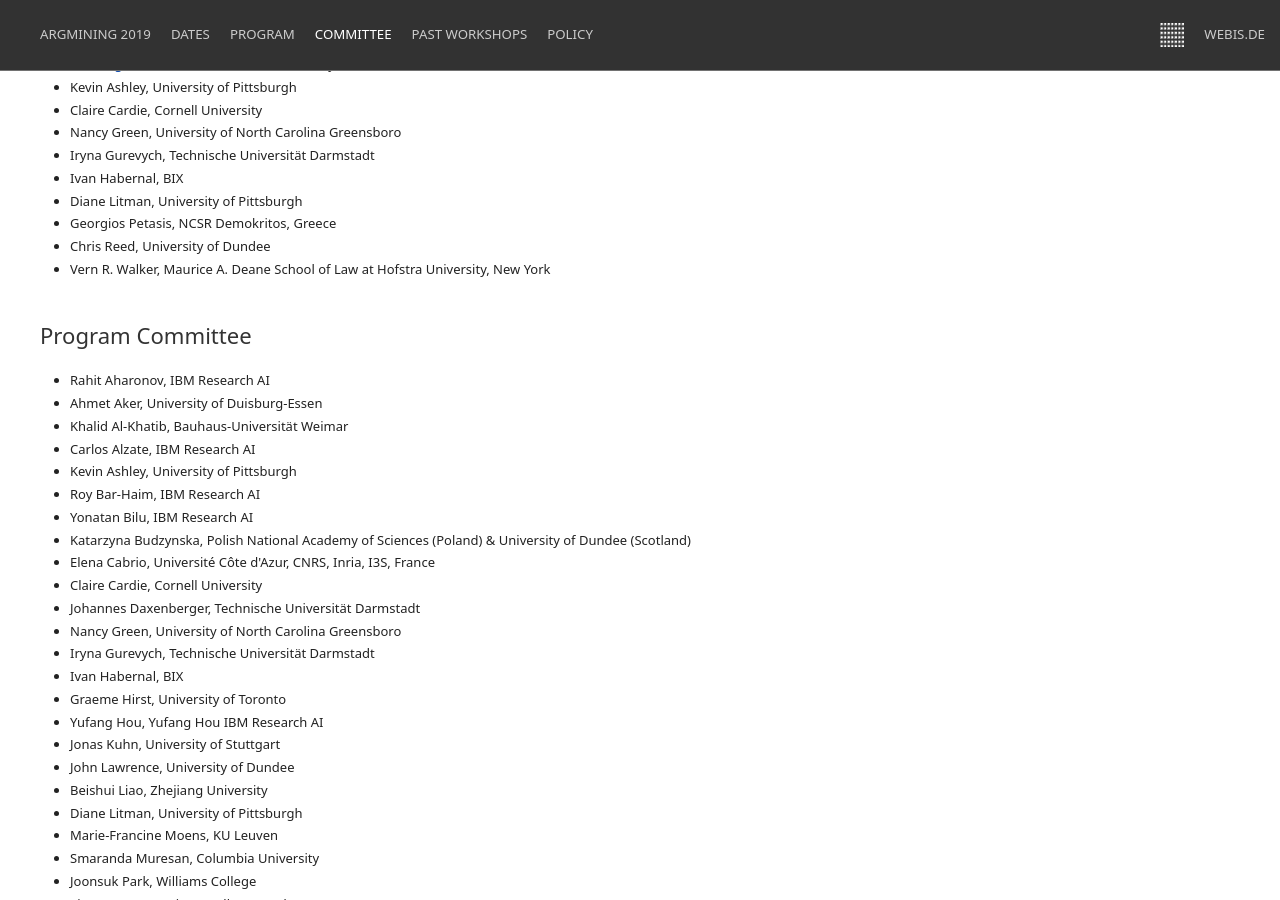
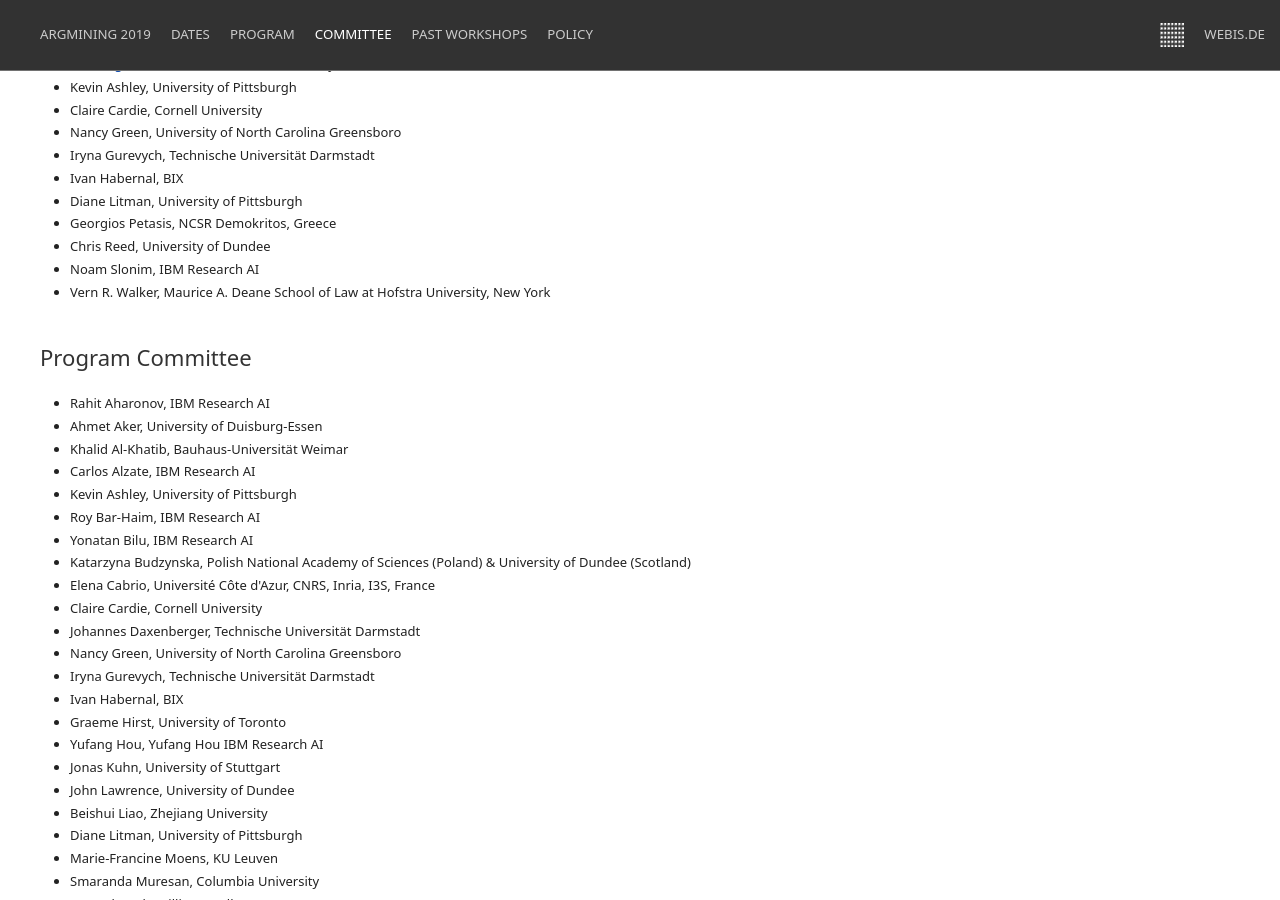
Before and after one commit to argmining19-webis-de/argmining19-webis-de.github.io, a Jekyll site: the page built from organizing-committee.html, in a window 1280 px wide and 900 px high, scrolled down 457 px. Built offline with Jekyll 4.4.1, drawn with Linux system fonts in a browser that asks for light colours; some of the changed text lies outside the part shown.

Commit message:
updated landing page and committee

```diff
--- a/organizing-committee.html
+++ b/organizing-committee.html
@@ -20,25 +20,13 @@ description: Committee
             <li>Ivan Habernal, BIX</li>
             <li>Diane Litman, University of Pittsburgh</li>
             <li>Georgios Petasis, NCSR Demokritos, Greece</li>
+
             <li>Chris Reed, University of Dundee</li>
+            <li>Noam Slonim, IBM Research AI</li>
             <li>Vern R. Walker,	Maurice A. Deane School of Law at Hofstra University, New York</li>
         </ul>
         <h2>Program Committee</h2>
         <ul>
-
-
-
-
-
-
-
-
-
-
-
-
-
-
             <li>Rahit Aharonov, IBM Research AI</li>
             <li>Ahmet Aker, University of Duisburg-Essen</li>
             <li>Khalid Al-Khatib, Bauhaus-Universität Weimar</li>
@@ -72,6 +60,7 @@ description: Committee
             <li>Ariel Rosenfeld, Bar-Ilan University, Israel</li>
             <li>Patrick Saint-Dizier, IRIT-CNRS</li>
             <li>Jodi Schneider, University of Illinois at Urbana-Champaign</li>
+            <li>Noam Slonim, IBM Research AI</li>
             <li>Christian Stab,	Technische Universität Darmstadt</li>
             <li>Manfred Stede, University of Potsdam</li>
             <li>Serena Villata,	CNRS, France</li>
```
